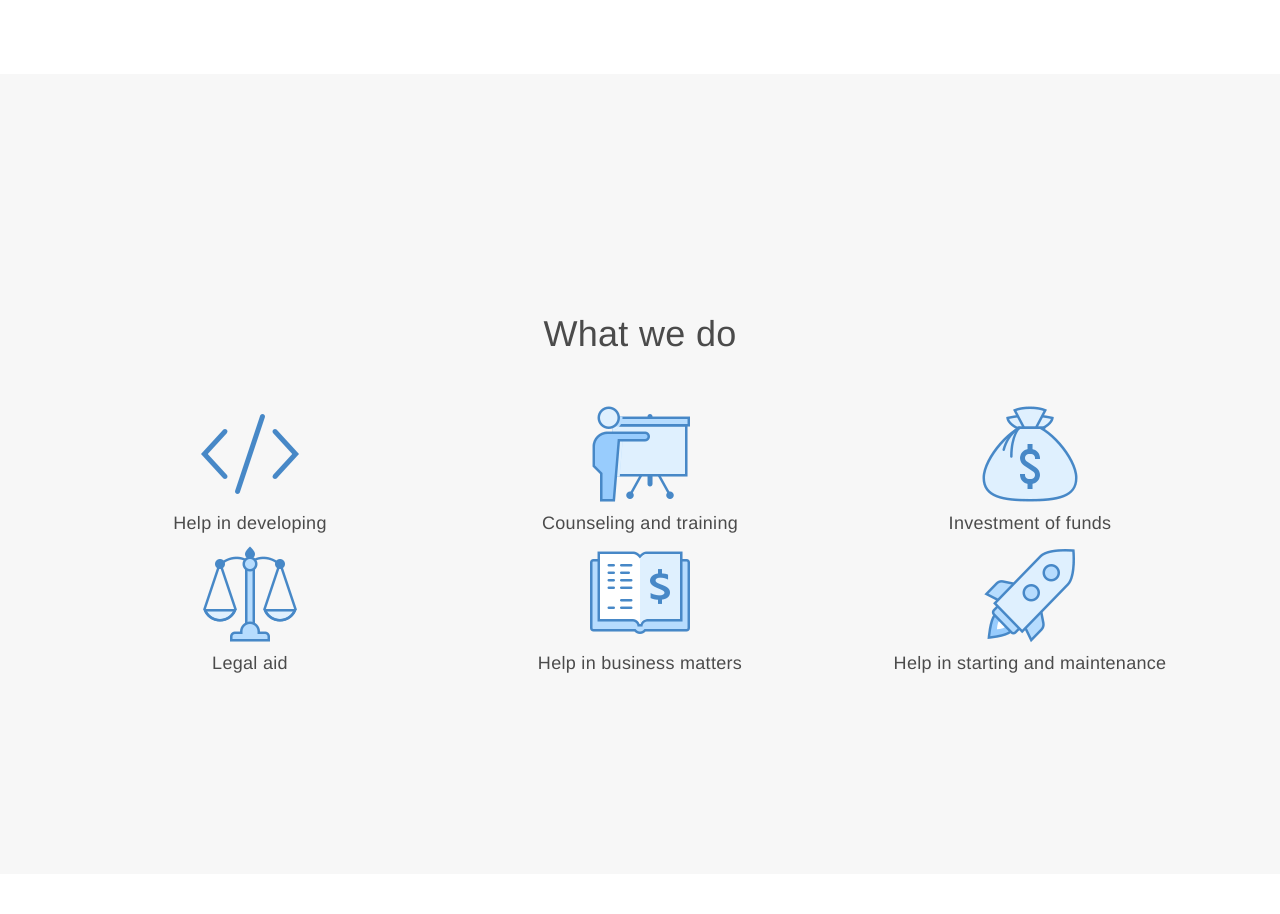
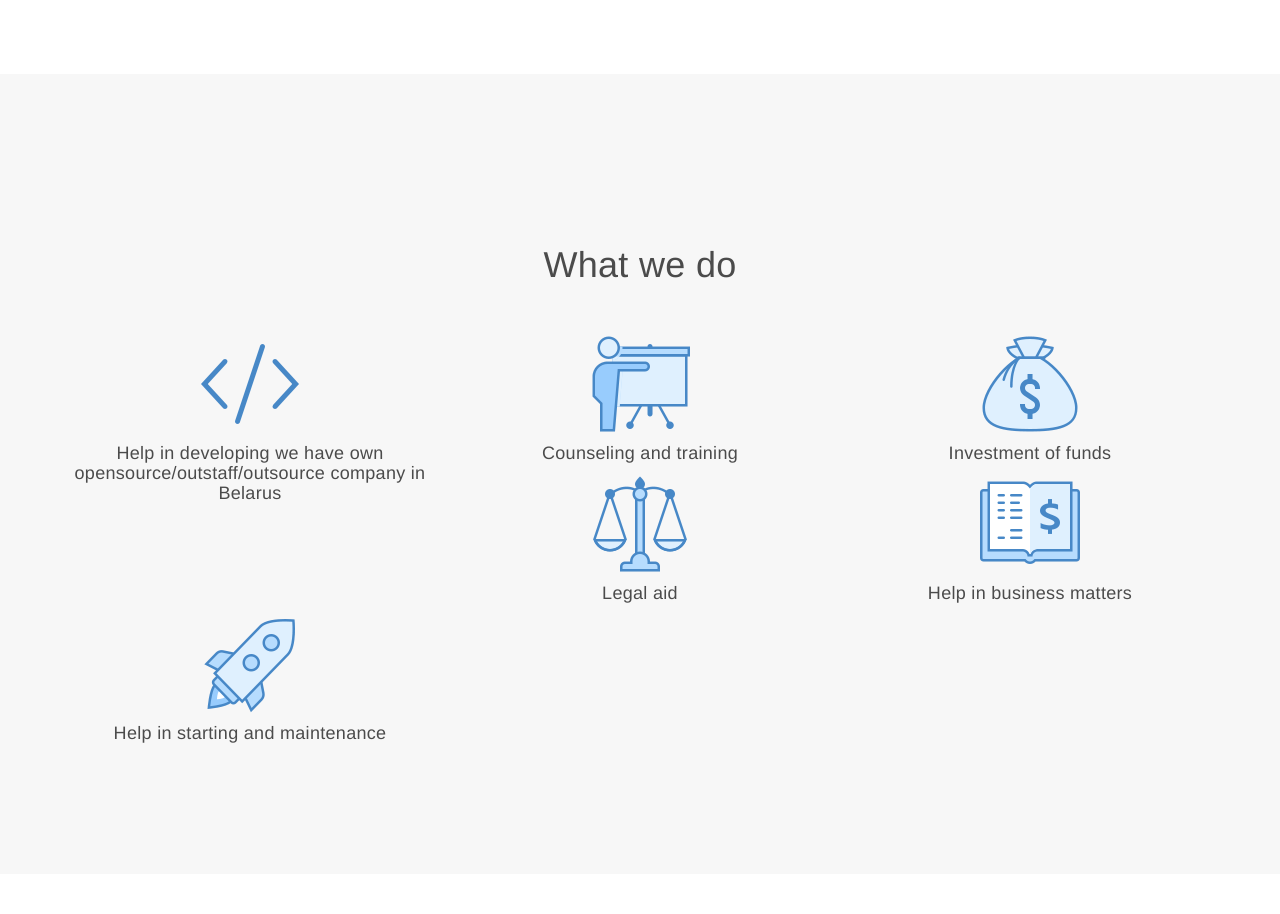
Before and after one commit to fastogt/fastogt_site_new, a Flask app: page / in a window 1280 px wide. Shown: the part 1526-2440 px from the top of the page. Run offline with Flask 2, Linux system fonts and the light colour scheme; parts of the project's set-up code (start-up, migrations or seed data) failed here and were passed over; some libraries are stand-ins or nearby versions.

Commit message:
New tips

```diff
--- a/app/public_config.py
+++ b/app/public_config.py
@@ -1,5 +1,5 @@
 PUBLIC_CONFIG = {'site': {'title': 'FastoGT', 'keywords': 'opensource,outsource,outstaff'},
-                 'company': {'title': 'FastoGT', 'domain': 'http://fastogt.com'},
+                 'company': {'title': 'FastoGT', 'domain': 'https://fastogt.com'},
                  'support': {'contact_email': 'support@fastogt.com',
                              'contact_address': 'Republic of Belarus, Minsk, Stadionnay str. 5'},
                  'project': {'version': '1.0.0', 'version_type': 'release'}}
--- a/app/templates/index.html
+++ b/app/templates/index.html
@@ -86,7 +86,8 @@
             <div class="row">
                 <div class="col-md-4 col-lg-4 col-xs-6 text-center advantage">
                     <img src="{{ url_for('static', filename='assets/images/icon-dev.png') }}">
-                    <h4>{% trans %}Help in developing{% endtrans %}</h4>
+                    <h4>{% trans %}Help in developing we have own opensource/outstaff/outsource company in Belarus{%
+                        endtrans %}</h4>
                 </div>
                 <div class="col-xs-6 col-md-4 col-lg-4 text-center advantage">
                     <img src="{{ url_for('static', filename='assets/images/icon-training.png') }}">
@@ -155,7 +156,8 @@
     <div class="container">
         <div class="jumbotron text-center">
             <p class="keep-left">Address: {{config['PUBLIC_CONFIG'].support.contact_address }}</p>
-            <p class="keep-left">Copyright © 2014-2018 FastoGT. All rights reserved.</p>
+            <p class="keep-left">Copyright © 2014-2018 <a
+                    href="{{ config['PUBLIC_CONFIG'].company.domain }}">FastoGT</a>. All rights reserved.</p>
             <p> Website development -
                 <a href="/">
                     <img src="{{ url_for('static', filename='assets/images/fastogt.png') }}">
```
